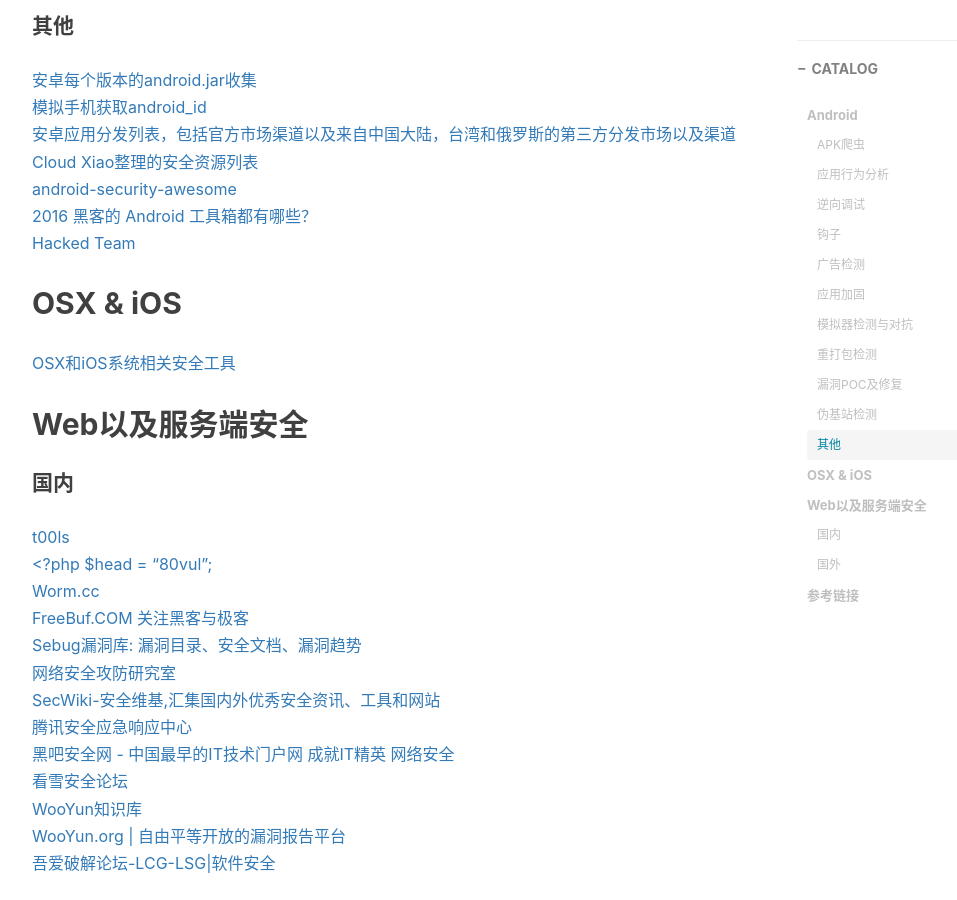
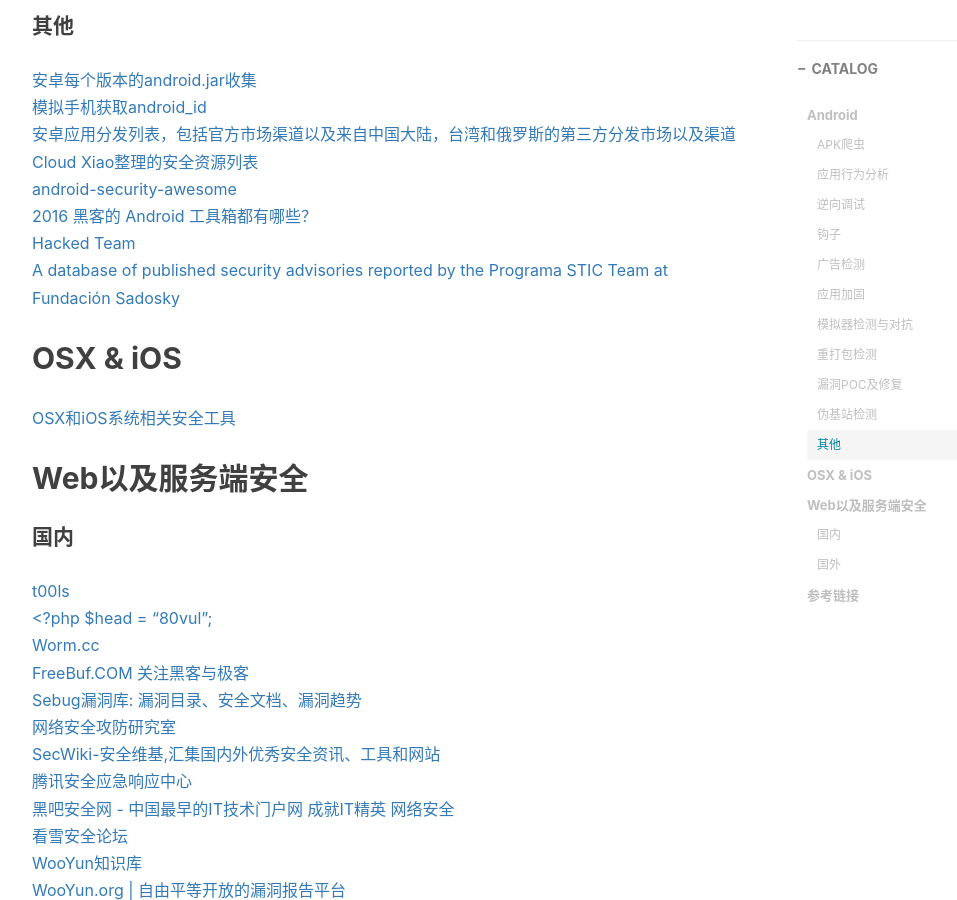
Before and after one commit to figofuture/figofuture.github.io, a Jekyll site: the page built from _posts/2016-07-19-security-websites-list.markdown, in a window 1280 px wide and 900 px high, scrolled down 3334 px. Shown: the whole window, without its empty margins (233-1190 px from the left). Built offline with Jekyll 4.4.1, drawn with Linux system fonts in a browser that asks for light colours; nearby versions of some CDN libraries; comment, search, counter and statistics services are not loaded.

Commit message:
update post

```diff
--- a/_posts/2016-07-19-security-websites-list.markdown
+++ b/_posts/2016-07-19-security-websites-list.markdown
@@ -100,6 +100,7 @@
 [android-security-awesome](https://github.com/ashishb/android-security-awesome)
 [2016 黑客的 Android 工具箱都有哪些？](http://www.oschina.net/news/70908/2016-android-hacker-toolkit)
 [Hacked Team](https://github.com/hackedteam)
+[A database of published security advisories reported by the Programa STIC Team at Fundación Sadosky](https://github.com/programa-stic/security-advisories)
 
 ## OSX & iOS
 [OSX和iOS系统相关安全工具](https://github.com/ashishb/osx-and-ios-security-awesome)
```
